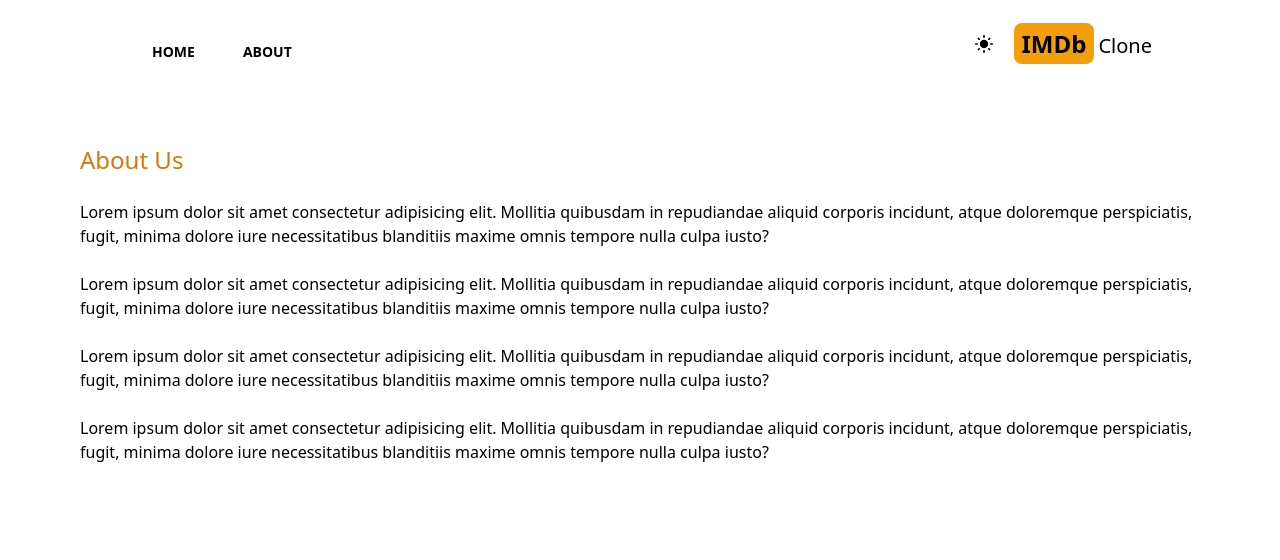
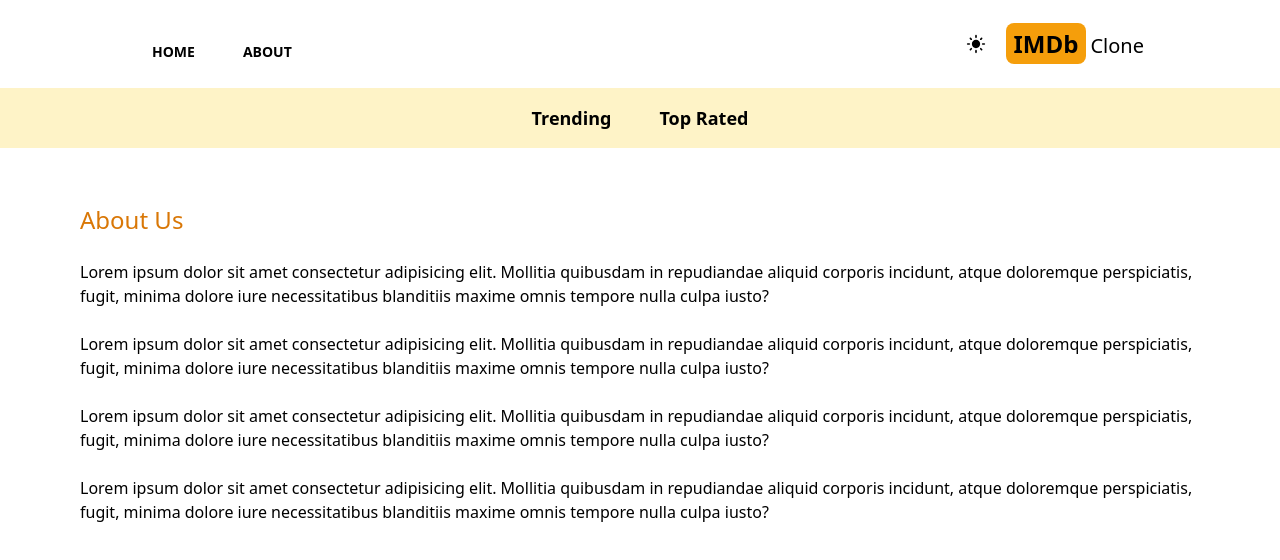
Before and after one commit to DevSunny05/imdb-next, a Next.js app: page /about in a window 1280 px wide. Shown: the top 560 px of the page. Built offline with nearby package versions, Linux system fonts and the light colour scheme.

Commit message:
make api call

```diff
--- a/src/app/layout.js
+++ b/src/app/layout.js
@@ -1,6 +1,7 @@
 import Header from '@/components/Header'
 import './globals.css'
 import Providers from '@/app/Providers'
+import Navbar from '@/components/Navbar'
 
 export const metadata = {
   title: 'imdb',
@@ -14,7 +15,7 @@ export default function RootLayout({ children }) {
       <body>
         <Providers>
           <Header/>
-
+          <Navbar/>
           <main>
             {children}
           </main>
--- a/src/app/page.js
+++ b/src/app/page.js
@@ -1,11 +1,24 @@
+import Results from "@/components/Results"
+
+const API_KEY=process.env.API_KEY
 
 
+export default async function Home({searchParams}) {
+  const genre =searchParams.genre || 'fetchTrending'
+  const res=await fetch(`https://api.themoviedb.org/3/${genre === "fetchTopRated" ? "movie/top_rated":"trending/all/week"}?api_key=${API_KEY}&language=en-US&page=1`,{
+    next:{revalidate:100000}
+  })
 
+  if(!res.ok){
+    throw new Error('Fail to load movie data')
+  }
 
-export default function Home() {
+  const data=await res.json()
+  const results=data.results
+  console.log(res)
   return (
    <>
-
+    <Results results={results}/>
    </>
   )
 }
--- a/src/components/Header.js
+++ b/src/components/Header.js
@@ -17,7 +17,7 @@ const Header = () => {
             <div className='flex items-center space-x-5 '>
                 <DarkMode/>
                 <Link href={'/'}>
-                    <h2 className='text-2xl'>
+                    <h2 className='text-2xl mr-2'>
                         <span className='font-bold bg-amber-500 py-1 px-2 rounded-lg'>IMDb</span>
                         <span className='text-xl hidden sm:inline-block ml-1'>Clone</span>
                     </h2>
--- /dev/null
+++ b/src/components/Navbar.js
@@ -0,0 +1,14 @@
+
+import React from 'react'
+import NvabarItem from './NvabarItem'
+
+const Navbar = () => {
+  return (
+    <div className='flex justify-center bg-amber-100 dark:bg-gray-900 lg:text-lg p-4'>
+        <NvabarItem title={'Trending'} param='fetchTrending'/>
+        <NvabarItem title={'Top Rated'} param='fetchTopRated'/>
+    </div>
+  )
+}
+
+export default Navbar
--- /dev/null
+++ b/src/components/NvabarItem.js
@@ -0,0 +1,18 @@
+"use client"
+import Link from 'next/link'
+import React from 'react'
+import {useSearchParams} from 'next/navigation'
+
+const NvabarItem = ({title,param}) => {
+    const searchParams=useSearchParams()
+    const genre=searchParams.get('genre')
+  return (
+    <div className=''>
+        <Link href={`/?genre=${param}`} className={`m-4 hover:text-amber-600 font-semibold p-2 ${genre && genre === param && 'underline underline-offset-8 decoration-4 decoration-amber-500 rounded-lg '}`}>
+            {title}
+        </Link>
+    </div>
+  )
+}
+
+export default NvabarItem
--- /dev/null
+++ b/src/components/Results.js
@@ -0,0 +1,13 @@
+import React from 'react'
+
+const Results = ({results}) => {
+  return (
+    <div>
+        {results && results.map((result)=>(
+            <div key={result.id}>{result.original_title}</div>
+        ))}
+    </div>
+  )
+}
+
+export default Results
```
Also changed, not shown: 1 other file (tests, documents, lock files or other folders).
